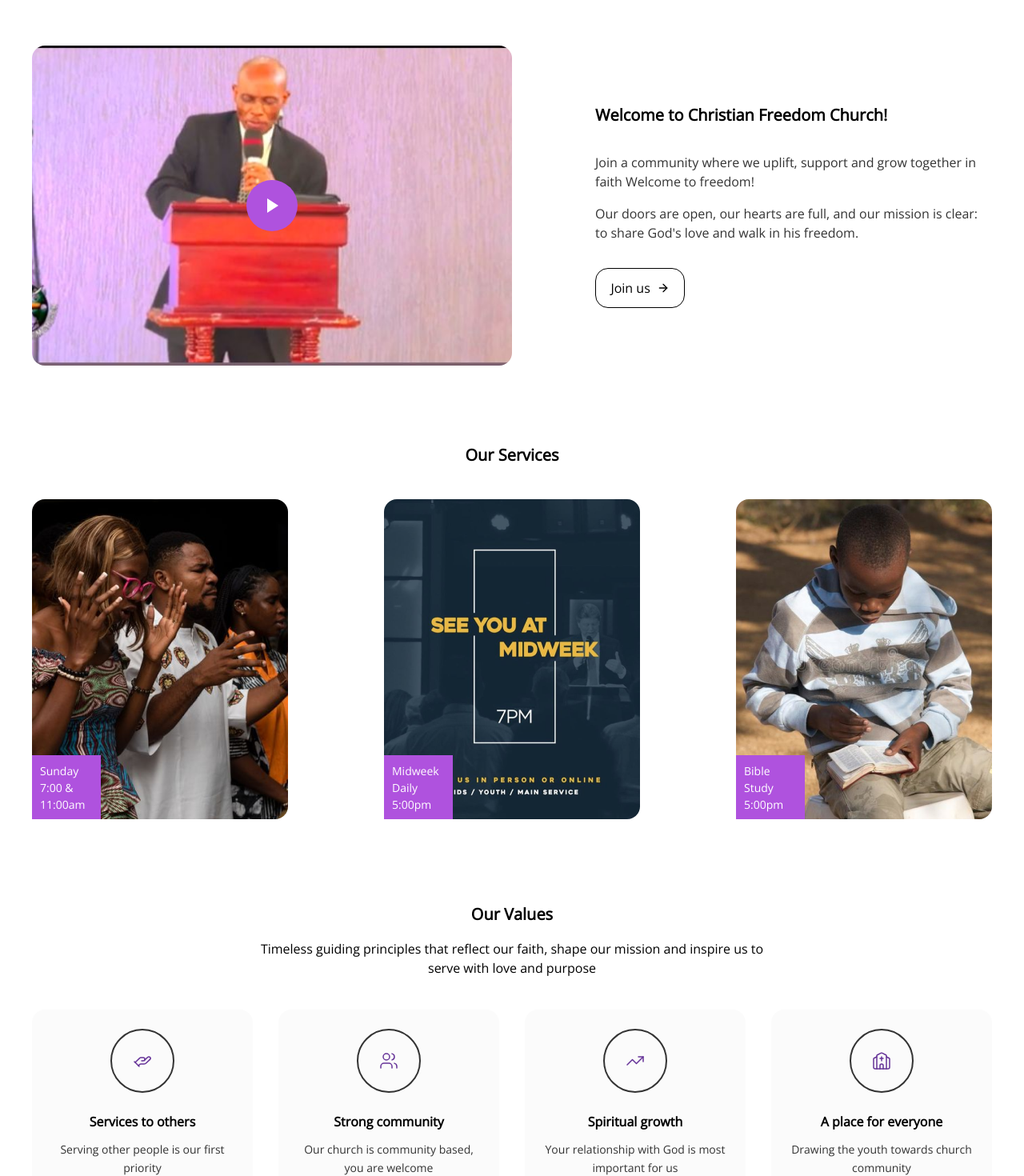
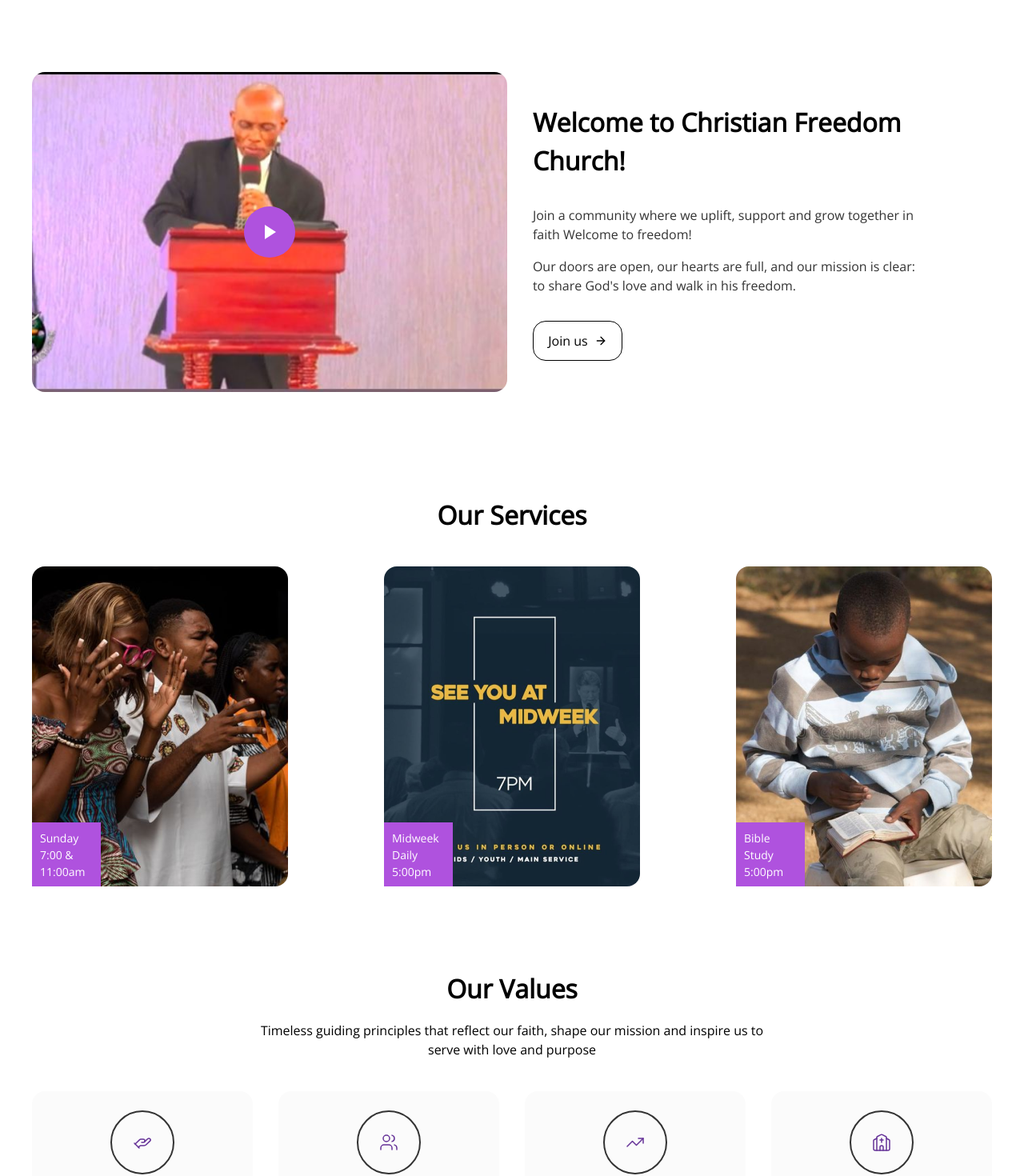
Before and after one commit to twesigetrejan/christian_freedom_church_website, a Next.js app: page / in a window 1280 px wide. Shown: the part 720-2190 px from the top of the page at 80% size. Built offline with nearby package versions, Linux system fonts and the light colour scheme.

Commit message:
home images fix

```diff
--- a/components/service-section.tsx
+++ b/components/service-section.tsx
@@ -6,14 +6,14 @@ const ServiceSection = () => {
   return (
     <Container>
       <div className="py-[52px]">
-        <h3 className="pb-10 md:text-h3 sm:text-h1 font-semibold text-center">
+        <h3 className="pb-10 text-h2 font-semibold text-center">
           Our Services
         </h3>
         <div className="grid grid-cols-1 md:grid-cols-2 lg:grid-cols-3 gap-8 md:gap-[60px] lg:gap-[120px] rounded-2xl relative">
           {ServiceCardProps &&
             ServiceCardProps.map((ServiceCardProp) => (
               <div
-                className="relative h-[400px] w-full max-w-[320px] mx-auto"
+                className="relative h-[400px] w-full md:max-w-[320px] md:mx-auto"
                 key={ServiceCardProp.id}
               >
                 <Image
--- a/components/values.tsx
+++ b/components/values.tsx
@@ -7,7 +7,7 @@ const Values = () => {
     <Container>
       <div className=" flex flex-col gap-10">
         <div className="max-w-2xl mx-auto text-center pt-[52px]">
-          <h1 className="text-h3 font-bold mb-4  text-clip">Our Values</h1>
+          <h1 className="text-h2 font-bold mb-4 text-clip">Our Values</h1>
           <p className="text-p1">
             Timeless guiding principles that reflect our faith, shape our
             mission and inspire us to serve with love and purpose
@@ -30,7 +30,7 @@ const Values = () => {
                   />
                 </div>
 
-                <div className="space-y-3">
+                <div className="space-y-1">
                   <h3 className="text-p1 font-bold font-sans">
                     {valueProp.value}
                   </h3>
--- a/components/welcome.tsx
+++ b/components/welcome.tsx
@@ -65,7 +65,7 @@ const WelcomeMessage = () => {
 
         {/* content section */}
         <div className="py-8 md:py-[117px] flex flex-col items-start">
-          <h3 className="pb-6 md:pb-8  md:text-h3 font-semibold max-w-full md:max-w-[580px] ">
+          <h3 className="pb-6 md:pb-8 max-w-full md:max-w-[580px] font-semibold text-h2">
             Welcome to Christian Freedom Church!
           </h3>
           <div className="flex flex-col gap-4 pb-6 md:pb-8 max-w-full md:max-w-[496px] text-dark">
```
